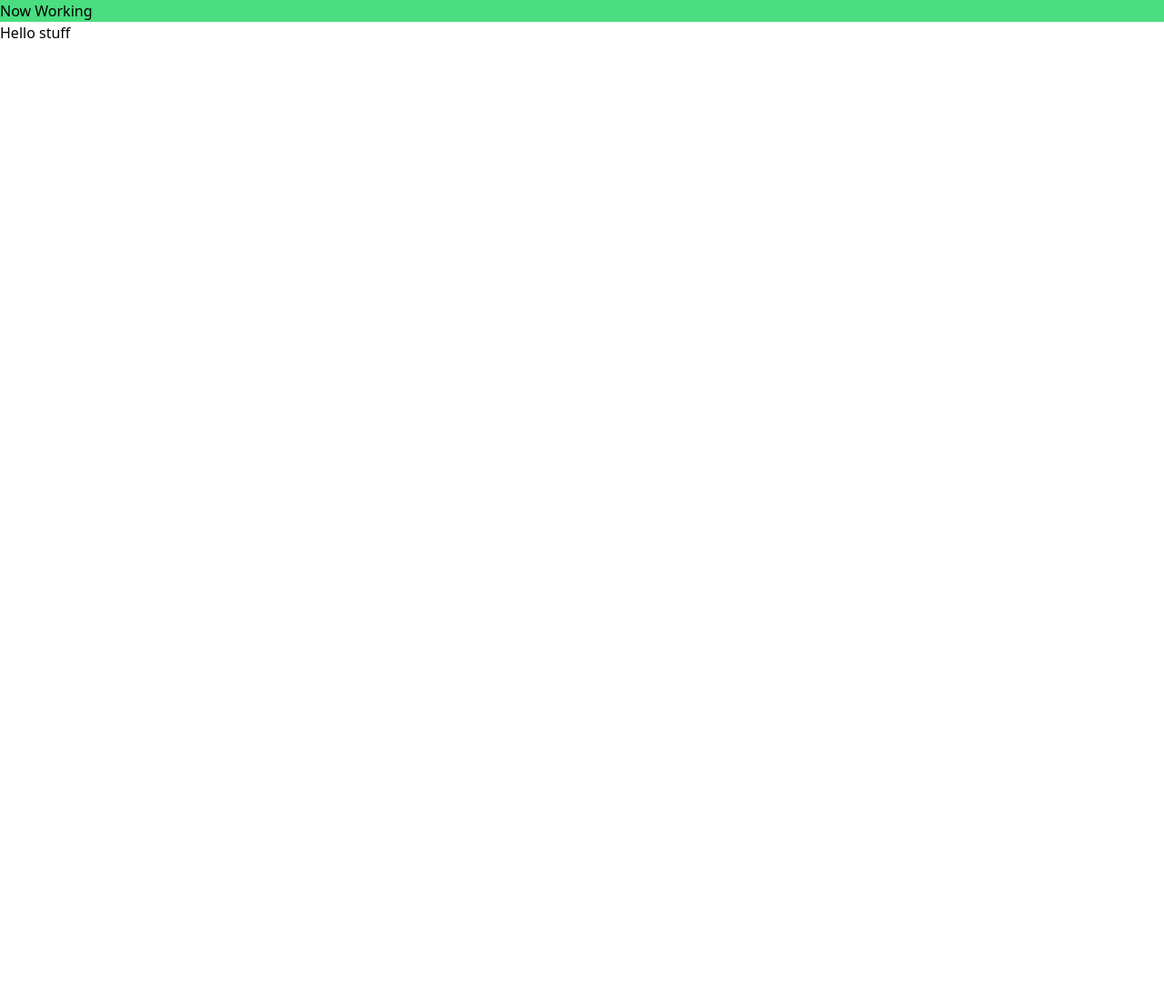
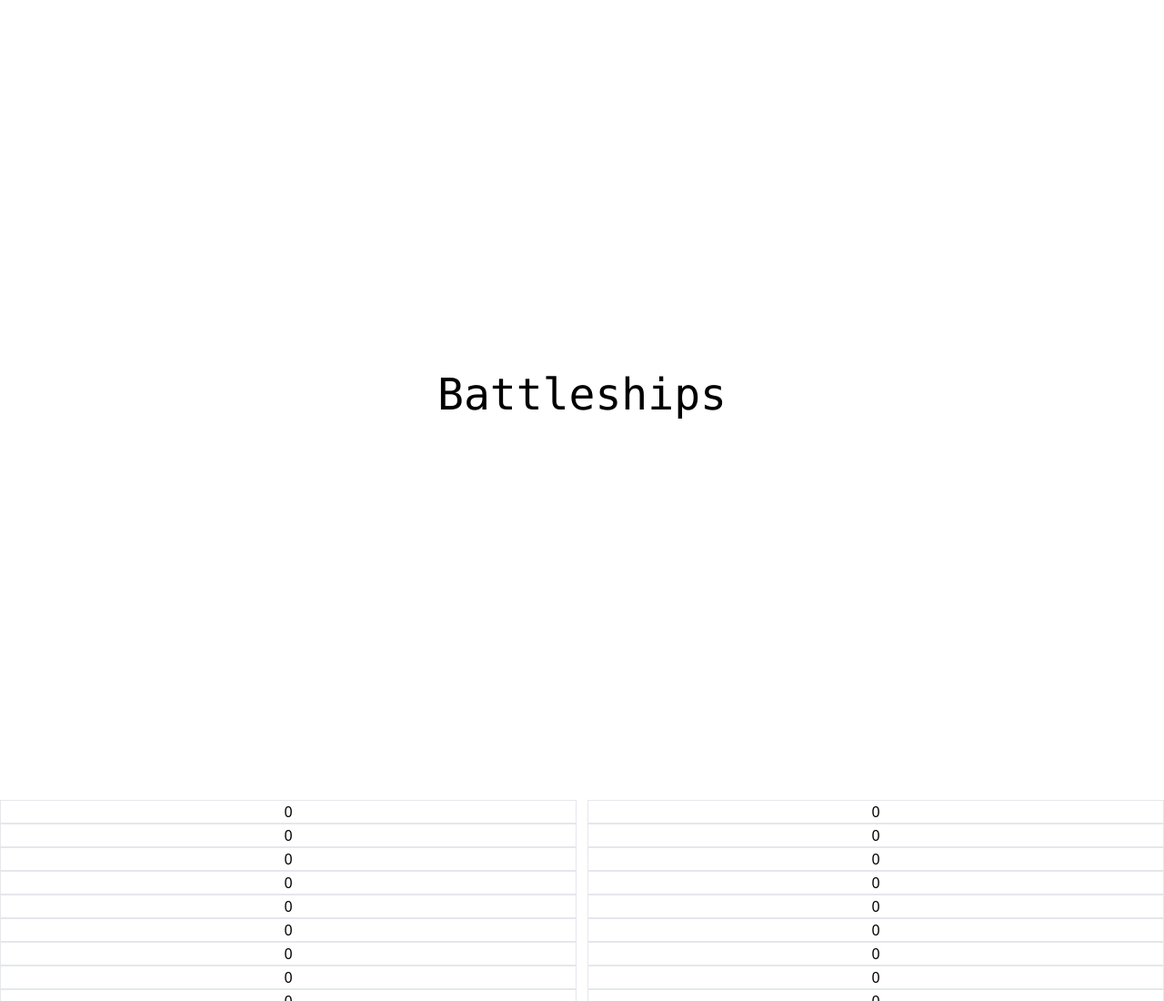
Before and after one commit to Sudoism/battleships, a website built with webpack: page src/index.html in a window 1280 px wide. Shown: the top 1100 px of the page at 91% size. Before the commit the page ends 800 px from the top, so only its background shows below. Built offline with nearby package versions, Linux system fonts and the light colour scheme.

Commit message:
able to paint 2 gameboards

```diff
--- a/src/displayController.js
+++ b/src/displayController.js
@@ -1,26 +1,36 @@
 const displayController = () => {
     const body = document.querySelector("body");
-    const board1 = document.getElementById("board1");
+    const container = document.getElementById("container");
 
     const helloWorld = () => {
         body.appendChild(document.createElement("h1")).textContent = "Hello stuff";
     };
 
     const displayBoard = (board) => {
-        const table = document.createElement("table");
-        table.classList.add("board");
-        const tbody = document.createElement("tbody");
-        table.appendChild(tbody);
+        const displayBoard = document.createElement("div");
+        displayBoard.classList.add(
+            "grid",
+            `grid-cols-${board.length}`,
+            `grid-rows-${board.length}`,
+            "hover:cursor-crosshair",
+            );
         for (let i = 0; i < board.length; i++) {
-            const tr = document.createElement("tr");
-            tbody.appendChild(tr);
+            const boardColumn = document.createElement("div");
             for (let j = 0; j < board[i].length; j++) {
-                const td = document.createElement("td");
-                td.textContent = board[i][j];
-                tr.appendChild(td);
+                const boardCell = document.createElement("div");
+                boardCell.classList.add(
+                    "border",
+                    "border-gray-200",
+                    "align-self-end",
+                    "text-center",
+                    "hover:bg-sky-300",
+                    );
+                boardCell.textContent = board[i][j];
+                boardColumn.appendChild(boardCell);
             }
+            displayBoard.appendChild(boardColumn);
         }
-        board1.appendChild(table);
+        container.appendChild(displayBoard);
     };
 
     return {
--- a/src/index.html
+++ b/src/index.html
@@ -7,6 +7,8 @@
     <title>Document</title>
 </head>
 <body>
-    <h1 class="bg-green-400">Now Working</h1>
+    <div id="container" class="grid grid-cols-2 gap-3 grid-rows-[1fr_3fr]">
+        <div class="col-span-2 place-self-center text-5xl font-mono">Battleships</div>
+    </div>
 </body>
 </html>
--- a/src/index.js
+++ b/src/index.js
@@ -19,6 +19,6 @@ player2.placeShip(6, 6, 2, 'vertical');
 //}
 
 const display = displayController();
-display.helloWorld();
-//display.displayBoard(player1.getBoard());
-//display.displayBoard(player2.getBoard());
+//display.helloWorld();
+display.displayBoard(player1.getBoard());
+display.displayBoard(player2.getBoard());
```
